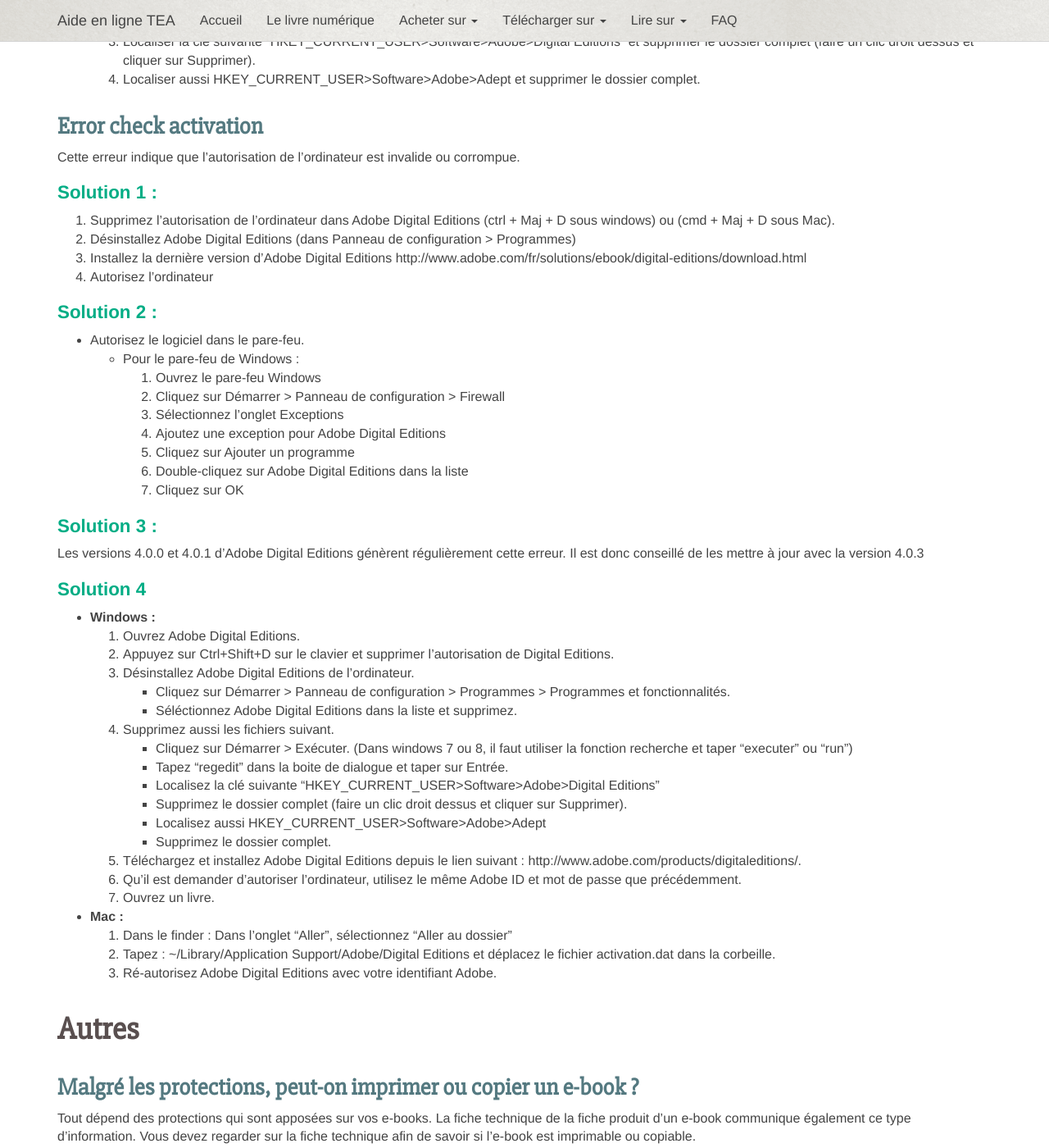
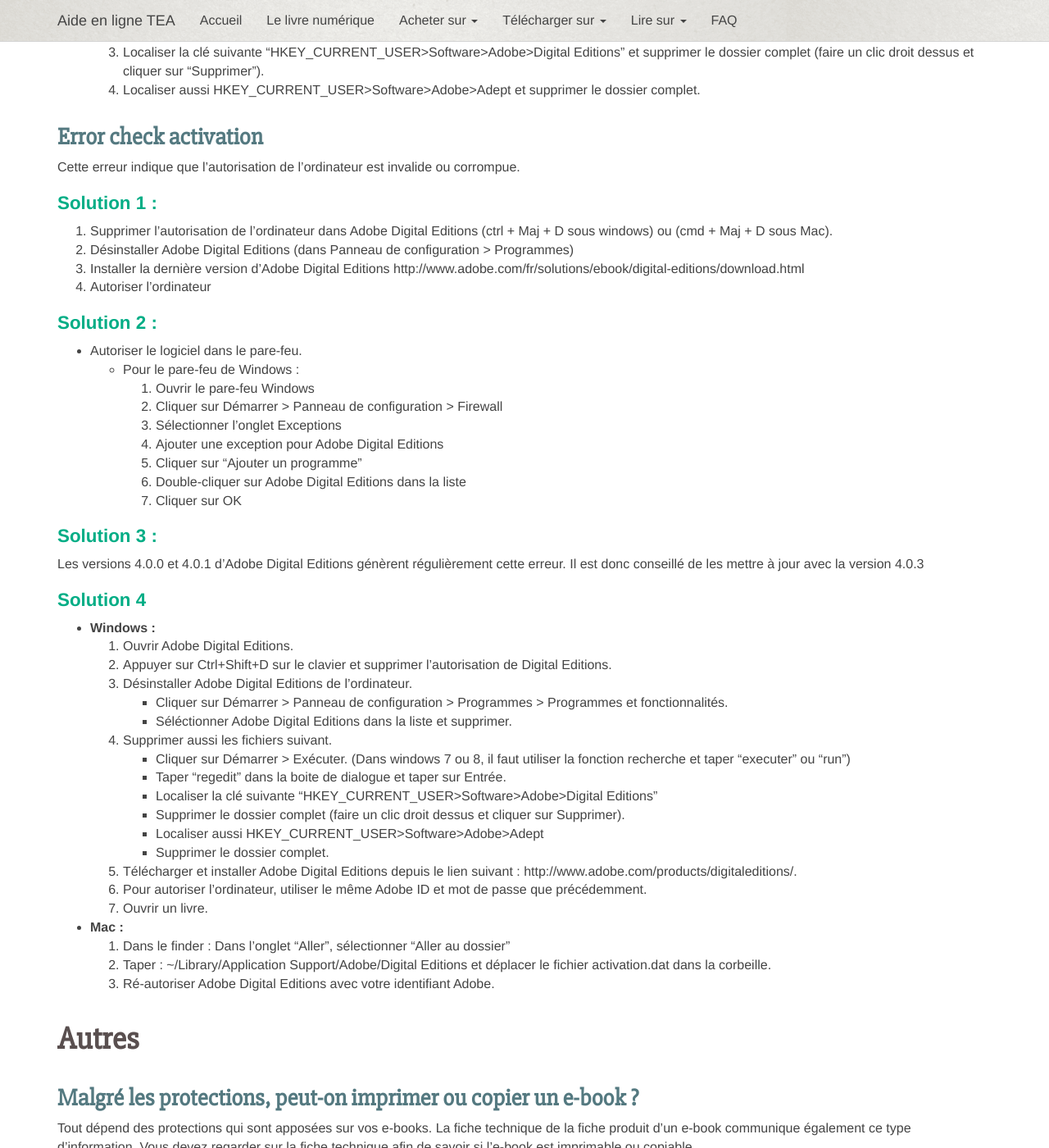
Before and after one commit to TEA-ebook/help-center, a Jekyll site: the page built from _pages/FAQ.md, in a window 1280 px wide and 1400 px high, scrolled down 14347 px. Shown: the whole window at 82% size. Built offline with Jekyll 4.4.1, drawn with Linux system fonts in a browser that asks for light colours; nearby versions of some CDN libraries; Markdown is read by kramdown in place of the engine named in the settings; some of the changed text lies outside the part shown.

Commit message:
Update FAQ.md

```diff
--- a/_pages/FAQ.md
+++ b/_pages/FAQ.md
@@ -16,20 +16,20 @@
 Il existe différents formats d'e-books qui possèdent chacun leurs caractéristiques :
 
 **ePub : Electronic publication**
-Le format ePub est un format standardisé ouvert et est conçu pour faciliter la mise en page du contenu, le texte affiché étant ajusté pour le type d'appareil de lecture (taille de l'écran). Il est lisible avec le logiciel Adobe Digital Editions sur PC et Mac. Il est également compatible avec les liseuses à encre électronique (qui acceptent le format ePub) et particulièrement adapté à ce type d'écran.
+Le format ePub est un format standardisé ouvert et aconçu pour faciliter la mise en page du contenu, le texte affiché étant ajusté pour le type d'appareil de lecture (taille de l'écran). Il est lisible avec le logiciel Adobe Digital Editions sur PC et Mac. Il est également compatible avec les liseuses à encre électronique (qui acceptent le format ePub) et particulièrement adapté à ce type d'écran.
 
 **PDF : Portable Document Format**
 Le format PDF conserve la mise en forme initiale de l'ouvrage indépendamment des logiciels ou supports qui en permettent la lecture. Il est lisible avec le logiciel Adobe Digital Editions sur PC et Mac.
-Il est également compatibles avec les liseuses à encre électronique mais la lisibilité est assez mauvaise. La lecture d'un PDF sur une liseuse est donc à déconseiller.
+Il est également compatible avec les liseuses à encre électronique mais la lisibilité est assez mauvaise. La lecture d'un PDF sur une liseuse est donc déconseillé.
 
 **Mobipocket/PRC**
-Le format Mobipocket est destiné essentiellement aux PDA et nécessite l'installation de l'application Mobipocket Reader. On peut également ouvrir ceux qui n'ont pas de DRM sur une liseuse Kindle ou avec l'application Kindle pour PC ou tablette.
+Le format Mobipocket est destiné essentiellement aux PDA et nécessite l'installation de l'application Mobipocket Reader. On peut également ouvrir les e-books au format Mobipocket qui n'ont pas de DRM sur une liseuse Kindle ou avec l'application Kindle pour PC ou tablette.
 
 **Streaming**
-La lecture d'e-books en streaming ne donne pas lieu à un téléchargement ou un enregistrement du fichier, mais elle se fait en ligne via le navigateur Internet et nécessite donc une connexion internet.
+La lecture d'e-books en streaming ne donne pas lieu à un téléchargement ou un enregistrement du fichier, mais elle se fait en ligne via le navigateur Internet et nécessite donc une connexion Internet.
 
 **Chaque format possède des avantages et s'adapte différemment aux différents supports :**
-
+e
 <table class="table table-bordered">
     <tr>
         <th></th>
@@ -308,13 +308,13 @@
 Pour les liseuses Pocketbook, la capacité interne est de 4 Go, soit environ 4 000 livres.
 Vous pouvez augmenter la capacité de stockage de votre liseuse jusqu’à 32 Go en insérant une carte mémoire dans la fente prévue à cet effet.
 
+{% include anchor.html id="carteSD-liseuse" label="Quel type de carte SD dois-je utiliser avec ma liseuse ?" %}
+###Quel type de carte SD dois-je utiliser avec ma liseuse ?
+Les liseuses Cybook ou Pocketbook supportent une micro carte SD jusqu'à 32 Go. Les cartes SDHC sont donc compatibles.
+
 {% include anchor.html id="perdre-livres-maj" label="Est-ce que je vais perdre tous mes livres quand je vais mettre à jour ma liseuse ?" %}
 ###Est-ce que je vais perdre tous mes livres quand je vais mettre à jour ma liseuse ?
 Vous ne perdrez pas vos documents ou vos livres quand vous mettrez à jour votre liseuse. C’est seulement l’opportunité pour votre appareil de gagner de nouvelles fonctionnalités.
-
-{% include anchor.html id="carteSD-liseuse" label="Quel type de carte SD dois-je utiliser avec ma liseuse ?" %}
-###Quel type de carte SD dois-je utiliser avec ma liseuse ?
-Les liseuses Cybook ou Pocketbook supportent une micro carte SD jusqu'à 32 Go. Les cartes SDHC sont donc compatibles.
 
 <p class="pull-right"><a href="#"><span class="glyphicon glyphicon-chevron-up" aria-hidden="true"></span> Haut de page</a></p>
 
@@ -354,28 +354,6 @@
 
 Pour supprimer une étagère, il faut choisir le mode « étagère », puis faire un appui long sur l'étagère que vous souhaitez supprimer. Appuyer ensuite sur « Supprimer ». Supprimer une étagère ne supprime pas les livres qu'elle contient.
 
-{% include anchor.html id="langue-menu" label="Comment régler la langue du menu ?" %}
-###Comment régler la langue du menu ?
-
-- Allez dans Paramètres > Langues/Languages > Langue/Languages.
-- Appuyez sur la langue de votre choix.
-
-Vous avez aussi la possibilité de choisir la disposition de votre clavier virtuel ou les dictionnaires disponibles.
-
-{% include anchor.html id="maj-pb" label="Comment mettre à jour ma liseuse Pocketbook ?" %}
-###Comment mettre à jour ma liseuse Pocketbook ?
-
-- Version 4 aller dans Paramètres > À propos de l'appareil > Logiciel ; Version 5 aller dans Paramètres > Logiciel.
-- Appuyer sur Mise à jour du logiciel.
-- Connectez votre liseuse au réseau Wi-Fi, tel que proposé.
-- Une fenêtre s'affiche, demandant de télécharger et d'installer la mise à jour.
-- Appuyez sur « Oui ».
-- Le téléchargement de la nouvelle version commence. (Le temps de téléchargement peut-être relativement long (~20 minutes) suivant le type de mise à jour. Laissez le téléchargement se poursuivre jusqu'au bout. En cas d'interruption, recommencez la démarche, le téléchargement reprendra où il s'est arrêté.)
-- La mise à jour est ensuite appliquée. Elle peut durer plusieurs minutes, ne l'interrompez pas.
-- La liseuse redémarre ensuite, pour finaliser la mise à jour.
-
-Vous pouvez activer les mises à jour automatiques en appuyant sur le bouton On/Off correspondant à « Mise à jour automatique ». La liseuse recherchera automatiquement s'il y a une mise à jour disponible lorsque vous connecterez en Wi-Fi et le cas échéant, vous proposera de la télécharger et de l'installer.
-
 {% include anchor.html id="supprimer-livres-liseuses" label="Comment supprimer des livres de la liseuse ?" %}
 ###Comment supprimer des livres de la liseuse ?
 
@@ -388,11 +366,33 @@
 Cette manipulation est adaptée pour la suppression d'un ou quelques livres.
 Si vous souhaitez en supprimer un plus grand nombre, il est préférable de passer par le PC en connectant la liseuse et en utilisant ADE ou l'explorateur de fichiers.
 
+{% include anchor.html id="langue-menu" label="Comment régler la langue du menu ?" %}
+###Comment régler la langue du menu ?
+
+- Allez dans Paramètres > Langues/Langages > Langue/Langages.
+- Appuyez sur la langue de votre choix.
+
+Vous avez aussi la possibilité de choisir la disposition de votre clavier virtuel ou les dictionnaires disponibles.
+
+{% include anchor.html id="maj-pb" label="Comment mettre à jour ma liseuse Pocketbook ?" %}
+###Comment mettre à jour ma liseuse Pocketbook ?
+
+- Version 4 : aller dans Paramètres > À propos de l'appareil > Logiciel
+- Version 5 : aller dans Paramètres > Logiciel.
+- Appuyer sur "Mise à jour du logiciel".
+- Connectez votre liseuse au réseau Wi-Fi, tel que proposé.
+- Une fenêtre s'affiche, demandant de télécharger et d'installer la mise à jour.
+- Appuyez sur « Oui ».
+- Le téléchargement de la nouvelle version commence. (Le temps de téléchargement peut-être relativement long (~20 minutes) suivant le type de mise à jour. Laissez le téléchargement se poursuivre jusqu'au bout. En cas d'interruption, recommencez la démarche, le téléchargement reprendra où il s'est arrêté.)
+- La mise à jour est ensuite appliquée. Elle peut durer plusieurs minutes, ne l'interrompez pas.
+- La liseuse redémarre ensuite, pour finaliser la mise à jour.
+
+Vous pouvez activer les mises à jour automatiques en appuyant sur le bouton On/Off correspondant à « Mise à jour automatique ». La liseuse recherchera automatiquement s'il y a une mise à jour disponible lorsque vous connecterez en Wi-Fi et le cas échéant, vous proposera de la télécharger et de l'installer.
+
 {% include anchor.html id="affichage-mode-lecture" label="Comment afficher l'heure ou le niveau de batterie en mode lecture ?" %}
 ###Comment afficher l'heure ou le niveau de batterie en mode lecture ?
 
 ####Version 4
-
 - Allez dans Paramètres > Paramètres supplémentaires > Configuration de l'écran en mode Lecture.
 - Appuyez ensuite sur les boutons On/Off des éléments que vous souhaitez ou non afficher dans la barre d'état en bas :
   - Page en cours
@@ -412,7 +412,6 @@
 ###Est-ce que je peux personnaliser mon écran de démarrage ou de mise hors tension ?
 
 ####Version 4
-
 - Allez dans Applications > Photo.
 - Ouvrez l'image.
 - Appuyez au centre de l'image, une barre apparait en haut.
@@ -549,7 +548,7 @@
 <p class="warningtip">Si vous possèdez une liseuse Pocketbook Sense ou TouchLux 2 ou une application Android (Decitre ou Cultura), faites une mise à jour afin de ne plus avoir à utiliser le compte Adobe.</p>
 
 Cette erreur indique que le livre a déjà été ouvert avec un identifiant Adobe différent ou bien sans identifiant sur Adobe Digital Editions.
-Il faut donc vérifier avec que le livre n'a pas été précédemment ouvert avec un autre identifiant Adobe ou sur un ordinateur sans identifiant.
+Il faut donc vérifier avec que le livre n'a pas été précédemment ouvert avec un autre identifiant Adobe ou sans identifiant sur un ordinateur.
 
 * Si vous vous êtes trompé d'identifiant, il faut enregistrer le bon identifiant dans votre support. Si ça ne fonctionne toujours pas, contactez le service client pour procéder à une réinitialisation du ou des livres concernés.
 * Si vous avez ouvert votre livre avec Adobe Digital Editions sans identifiant Adobe, contactez le service client pour procéder à une réinitialisation du ou des livres concernés.
@@ -580,10 +579,10 @@
 {% include anchor.html id="livre-abime-protege" label="Impossible de lire ce livre il est peut-être abîmé ou protégé (sur liseuse)" %}
 ###Impossible de lire ce livre il est peut-être abîmé ou protégé (sur liseuse)
 
-<p class="warningtip">Si vous possèdez une liseuse Pocketbook Sense ou TouchLux 2, faites une mise à jour afin de ne plus avoir à utiliser le compte Adobe.</p>
+<p class="warningtip">Si vous possédez une liseuse Pocketbook Sense ou TouchLux 2, faites une mise à jour afin de ne plus avoir à utiliser le compte Adobe.</p>
 
 Cette erreur apparaît quand un livre protégé est ouvert avec le mauvais ou sans identifiant Adobe.
-Il faut donc vérifier avec que le livre n'a pas été précédemment ouvert avec un autre identifiant Adobe ou sur un ordinateur sans identifiant.
+Il faut donc vérifier avec que le livre n'a pas été précédemment ouvert avec un autre identifiant Adobe ou sans identifiant sur un ordinateur.
 
 * Si vous vous êtes trompé d'identifiant, il faut enregistrer le bon identifiant dans votre support. Si ça ne fonctionne toujours pas, contactez le service client pour procéder à une réinitialisation du ou des livres concernés.
 * Si vous avez ouvert votre livre avec Adobe Digital Editions sans identifiant Adobe, contactez le service client pour procéder à une réinitialisation du ou des livres concernés.
@@ -607,24 +606,24 @@
 ###Erreur : « 400 Bad Request » à l'ouverture de la librairie ou de mes Achats sur liseuse
 
 1. Supprimer les cookies dans le navigateur :
-    * Ouvrez le navigateur depuis le menu du bas.
-    * Appuyez sur l'icone menu (trois traits horizontaux) à droite de la barre d'adresse.
-    * Appuyez ensuite sur Paramètres, puis sur Effacer les cookies.
-    * Essayez alors de vous connecter à votre librairie. Si tout fonctionne bien, vous pouvez vous arrêtez là.
+    * Ouvrir le menu du bas depuis l'accueil de votre liseuse
+    * Sélectionner le navigateur.
+    * Appuyer sur l'icone menu (trois traits horizontaux) à droite de la barre d'adresse.
+    * Appuyer ensuite sur "Paramètres", puis sur "Effacer les cookies".
+    * Essayer alors de vous connecter à votre librairie. Si tout fonctionne bien, vous pouvez vous arrêtez là.
 2. Si vous atterrissez toujours sur une page « 400 Bad Request », testez la méthode suivante : Déconnecter - reconnecter son compte client
-    * Allez dans Paramètres > Comptes et synchronisation > Mon compte client.
-    * Appuyer sur Se déconnecter, puis sur Oui dans la fenêtre de confirmation.
-    * Laissez la liseuse se connecter au wifi si besoin.
+    * Aller dans Paramètres > Comptes et synchronisation > Mon compte client.
+    * Appuyer sur "Se déconnecter", puis sur "Oui" dans la fenêtre de confirmation.
+    * Laisser la liseuse se connecter au wifi si besoin.
     * Un message de confirmation s'affiche.
-    * Une fois votre compte déconnecté, appuyez sur Connexion.
-    * Remplissez le formulaire et appuyez sur Se connecter.
-    * Essayez alors de vous connecter à votre librairie.
+    * Une fois votre compte déconnecté, appuyer sur Connexion.
+    * Remplir le formulaire et appuyer sur Se connecter.
+    * Essayer alors de vous connecter à votre librairie.
 
 {% include anchor.html id="not-ready" label="E_AUTH_NOT_READY ou E_ACT_NOT_READY" %}
 ###E\_AUTH\_NOT\_READY ou E\_ACT\_NOT\_READY
 
 Cette erreur indique que vous ne pouvez pas changer l'autorisation ADE de votre PC, même après une autorisation SANS ID.
-
 Il faut donc retirer manuellement l'autorisation de l'ordinateur.
 
 * Mac :
@@ -634,7 +633,7 @@
 * Windows :
     1. Cliquer sur Démarrer > Exécuter. (Dans windows 7 ou 8, il faut utiliser la fonction recherche et taper "executer" ou "run")
     2. Taper "regedit" dans la boite de dialogue et taper sur Entrée.
-    3. Localiser la clé suivante "HKEY_CURRENT_USER>Software>Adobe>Digital Editions" et supprimer le dossier complet (faire un clic droit dessus et cliquer sur Supprimer).
+    3. Localiser la clé suivante "HKEY_CURRENT_USER>Software>Adobe>Digital Editions" et supprimer le dossier complet (faire un clic droit dessus et cliquer sur "Supprimer").
     4. Localiser aussi HKEY_CURRENT_USER>Software>Adobe>Adept et supprimer le dossier complet.
 
 {% include anchor.html id="error-check-activation" label="Error check activation" %}
@@ -642,46 +641,46 @@
 Cette erreur indique que l'autorisation de l'ordinateur est invalide ou corrompue.
 
 ####Solution 1 :
-1. Supprimez l'autorisation de l'ordinateur dans Adobe Digital Editions (ctrl + Maj + D sous windows) ou (cmd + Maj + D sous Mac).
-2. Désinstallez Adobe Digital Editions (dans Panneau de configuration > Programmes)
-3. Installez la dernière version d'Adobe Digital Editions http://www.adobe.com/fr/solutions/ebook/digital-editions/download.html
-4. Autorisez l'ordinateur
+1. Supprimer l'autorisation de l'ordinateur dans Adobe Digital Editions (ctrl + Maj + D sous windows) ou (cmd + Maj + D sous Mac).
+2. Désinstaller Adobe Digital Editions (dans Panneau de configuration > Programmes)
+3. Installer la dernière version d'Adobe Digital Editions http://www.adobe.com/fr/solutions/ebook/digital-editions/download.html
+4. Autoriser l'ordinateur
 
 ####Solution 2 :
-* Autorisez le logiciel dans le pare-feu.
+* Autoriser le logiciel dans le pare-feu.
     * Pour le pare-feu de Windows :
-        1. Ouvrez le pare-feu Windows
-        2. Cliquez sur Démarrer > Panneau de configuration > Firewall
-        3. Sélectionnez l'onglet Exceptions
-        4. Ajoutez une exception pour Adobe Digital Editions
-        5. Cliquez sur Ajouter un programme
-        6. Double-cliquez sur Adobe Digital Editions dans la liste
-        7. Cliquez sur OK
+        1. Ouvrir le pare-feu Windows
+        2. Cliquer sur Démarrer > Panneau de configuration > Firewall
+        3. Sélectionner l'onglet Exceptions
+        4. Ajouter une exception pour Adobe Digital Editions
+        5. Cliquer sur "Ajouter un programme"
+        6. Double-cliquer sur Adobe Digital Editions dans la liste
+        7. Cliquer sur OK
 
 ####Solution 3 :
 Les versions 4.0.0 et 4.0.1 d'Adobe Digital Editions génèrent régulièrement cette erreur. Il est donc conseillé de les mettre à jour avec la version 4.0.3
 
 ####Solution 4
 * **Windows :**
-    1. Ouvrez Adobe Digital Editions.
-    2. Appuyez sur Ctrl+Shift+D sur le clavier et supprimer l'autorisation de Digital Editions.
-    3. Désinstallez Adobe Digital Editions de l'ordinateur.
-        * Cliquez sur Démarrer > Panneau de configuration > Programmes > Programmes et fonctionnalités.
-        * Séléctionnez Adobe Digital Editions dans la liste et supprimez.
-    4. Supprimez aussi les fichiers suivant.
-        * Cliquez sur Démarrer > Exécuter. (Dans windows 7 ou 8, il faut utiliser la fonction recherche et taper "executer" ou "run")
-        * Tapez "regedit" dans la boite de dialogue et taper sur Entrée.
-        * Localisez la clé suivante "HKEY\_CURRENT\_USER>Software>Adobe>Digital Editions"
-        * Supprimez le dossier complet (faire un clic droit dessus et cliquer sur Supprimer).
-        * Localisez aussi HKEY\_CURRENT\_USER>Software>Adobe>Adept
-        * Supprimez le dossier complet.
-    5. Téléchargez et installez Adobe Digital Editions depuis le lien suivant : http://www.adobe.com/products/digitaleditions/.
-    6. Qu'il est demander d'autoriser l'ordinateur, utilisez le même Adobe ID et mot de passe que précédemment.
-    7. Ouvrez un livre.
+    1. Ouvrir Adobe Digital Editions.
+    2. Appuyer sur Ctrl+Shift+D sur le clavier et supprimer l'autorisation de Digital Editions.
+    3. Désinstaller Adobe Digital Editions de l'ordinateur.
+        * Cliquer sur Démarrer > Panneau de configuration > Programmes > Programmes et fonctionnalités.
+        * Séléctionner Adobe Digital Editions dans la liste et supprimer.
+    4. Supprimer aussi les fichiers suivant.
+        * Cliquer sur Démarrer > Exécuter. (Dans windows 7 ou 8, il faut utiliser la fonction recherche et taper "executer" ou "run")
+        * Taper "regedit" dans la boite de dialogue et taper sur Entrée.
+        * Localiser la clé suivante "HKEY\_CURRENT\_USER>Software>Adobe>Digital Editions"
+        * Supprimer le dossier complet (faire un clic droit dessus et cliquer sur Supprimer).
+        * Localiser aussi HKEY\_CURRENT\_USER>Software>Adobe>Adept
+        * Supprimer le dossier complet.
+    5. Télécharger et installer Adobe Digital Editions depuis le lien suivant : http://www.adobe.com/products/digitaleditions/.
+    6. Pour autoriser l'ordinateur, utiliser le même Adobe ID et mot de passe que précédemment.
+    7. Ouvrir un livre.
 * **Mac :**
-    1. Dans le finder : Dans l'onglet "Aller", sélectionnez "Aller au dossier"
-    2. Tapez : ~/Library/Application Support/Adobe/Digital Editions et déplacez le fichier activation.dat dans la corbeille.
-    3. Ré-autorisez Adobe Digital Editions avec votre identifiant Adobe.
+    1. Dans le finder : Dans l'onglet "Aller", sélectionner "Aller au dossier"
+    2. Taper : ~/Library/Application Support/Adobe/Digital Editions et déplacer le fichier activation.dat dans la corbeille.
+    3. Ré-autoriser Adobe Digital Editions avec votre identifiant Adobe.
 
 
 {% include anchor.html id="autres" label="Autres" %}
```
Also changed, not shown: other parts of _pages/FAQ.md (+15 -15 lines).
